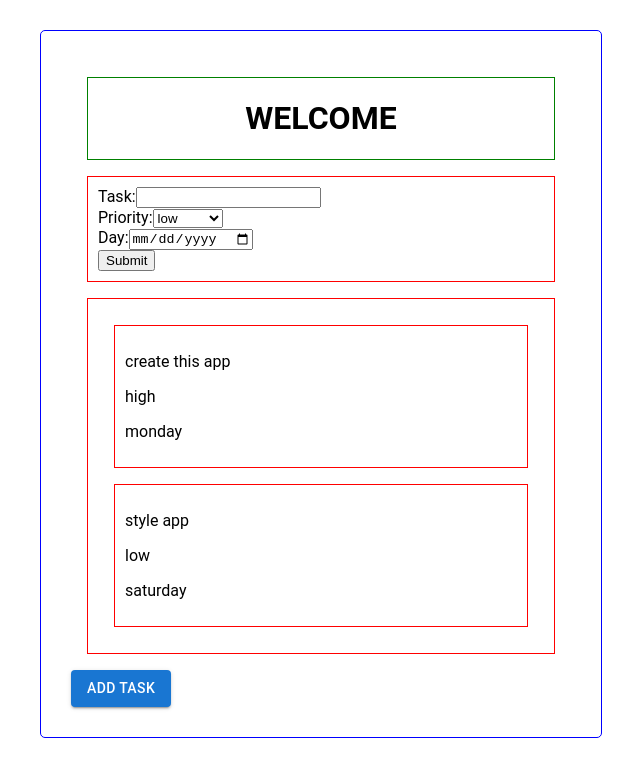
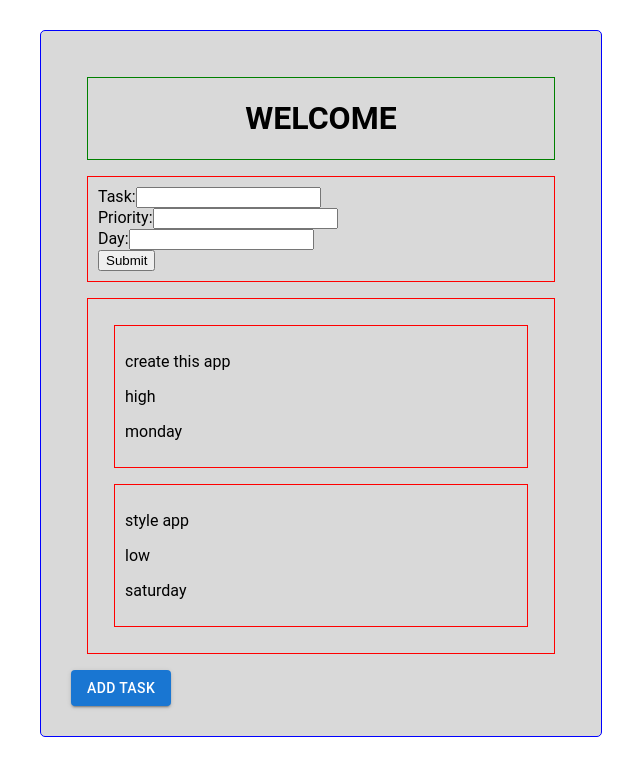
Before and after one commit to rhysmoggs/react-task-app, a React (Create React App) app: page / in a window 1280 px wide. Shown: the top 776 px of the page, without its empty margins (319-959 px from the left). Built offline with nearby package versions, Linux system fonts and the light colour scheme; the HTML template or start-up script is replaced by a standard one.

Commit message:
updated form handleSubmit function

```diff
--- a/src/App.js
+++ b/src/App.js
@@ -1,7 +1,7 @@
 import Header from './components/Header'
 import Task from './components/Task'
 import AddTask from './components/AddTask'
-import { Button } from '@mui/material'
+import { Box, Button } from '@mui/material'
 
 const App = () => {
   const taskData = [
@@ -17,15 +17,27 @@ const App = () => {
   }
 
   return (
-    <div className='wrapper'>
+    // <div className='wrapper'>
+    <Box
+      sx={{
+        maxWidth: '500px',
+        margin: '30px auto',
+        overflow: 'auto',
+        minHeight: '300px',
+        border: '1px solid blue',
+        padding: '30px',
+        borderRadius: '5px',
+        backgroundColor: '#d9d9d9',
+      }}
+    >
       <Header />
-      <AddTask />
+      <AddTask taskInfo={taskData} />
       <Task taskInfo={taskData} />
-      {/* <Button onClick={handleClickFunction} testProp='yaaay' /> */}
       <Button variant='contained' onClick={handleClickFunction}>
         Add Task
       </Button>
-    </div>
+    </Box>
+    // </div>
   )
 }
 
--- a/src/components/AddTask.js
+++ b/src/components/AddTask.js
@@ -1,16 +1,27 @@
 import React, { useState } from 'react'
 
-function AddTask() {
+function AddTask({ taskInfo }) {
+  //put all into one useState? or get all individually, then add to one state later?
   const [task, setTask] = useState('')
+  const [priority, setPriority] = useState('')
+  const [day, setDay] = useState('')
 
   const handleSubmit = (e) => {
     //prevents form from submitting
     e.preventDefault()
+    //check if form is valid
+
     //log state to console after form submission click
-    console.log(task)
+    console.log(`${task}, ${priority}, ${day}`)
+    //add form data to state
+    const newTask = { task, priority, day }
+    console.log(newTask)
+    //pass state as props to OG array? or bring OG array as props here,
+    //then update here.
+    // console.log({ ...taskInfo, newTask })
+    taskInfo = { ...taskInfo, newTask }
+    console.log(taskInfo)
   }
-
-  //check if form is valid
 
   return (
     // handleSubmit function, add completed form to state
@@ -18,7 +29,6 @@ function AddTask() {
       <div>
         <label>
           Task:
-          {/* <input type='text' value={state.value} onChange={handleChange} /> */}
           <input
             type='text'
             value={task}
@@ -27,17 +37,30 @@ function AddTask() {
         </label>
       </div>
       <div>
-        <label htmlFor='priority'>Priority:</label>
+        {/* <label htmlFor='priority'>Priority:</label>
         <select id='priority' name='priority'>
           <option value='low'>low</option>
           <option value='medium'>medium</option>
           <option value='high'>high</option>
-        </select>
+        </select> */}
+        <label>
+          Priority:
+          <input
+            type='text'
+            value={priority}
+            onChange={(e) => setPriority(e.target.value)}
+          />
+        </label>
       </div>
       <div>
         <label>
           Day:
-          <input type='date' />
+          {/* <input type='date' /> */}
+          <input
+            type='text'
+            value={day}
+            onChange={(e) => setDay(e.target.value)}
+          />
         </label>
       </div>
       <input type='submit' value='Submit' />
--- a/src/index.css
+++ b/src/index.css
@@ -13,6 +13,7 @@ body {
     monospace;
 } */
 
+/* currently not used. using Box from MUI instead */
 .wrapper {
   max-width: 500px;
   margin: 30px auto;
```
